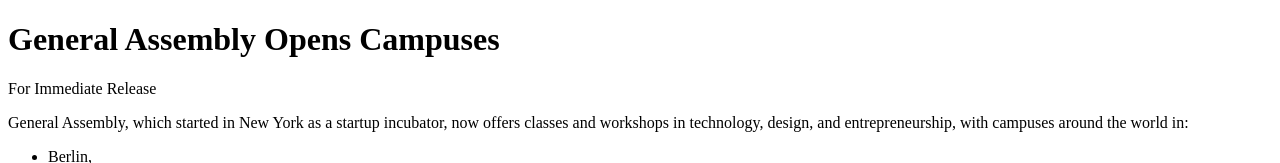
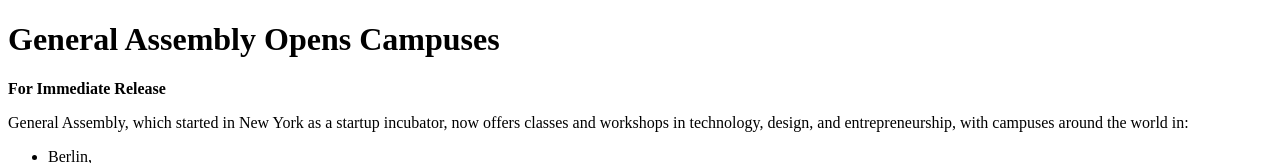
Before and after one commit to ahstafford/FEWD, a plain HTML site: page Class01/ga_press_release/index.html in a window 1280 px wide. Shown: the top 163 px of the page. Drawn offline with Linux system fonts and the light colour scheme.

Commit message:
Made text bold
Made "for immediate release" bold

```diff
--- a/Class01/ga_press_release/index.html
+++ b/Class01/ga_press_release/index.html
@@ -6,7 +6,7 @@
 
 <body>
 <h1>General Assembly Opens Campuses</h1>
-<p>For Immediate Release</p>
+<p><strong>For Immediate Release</strong></p>
 
 <p>General Assembly, which started in New York as a startup incubator, now offers classes and workshops in technology, design, and entrepreneurship, with campuses around the world in:<p>
 <ul>
```
